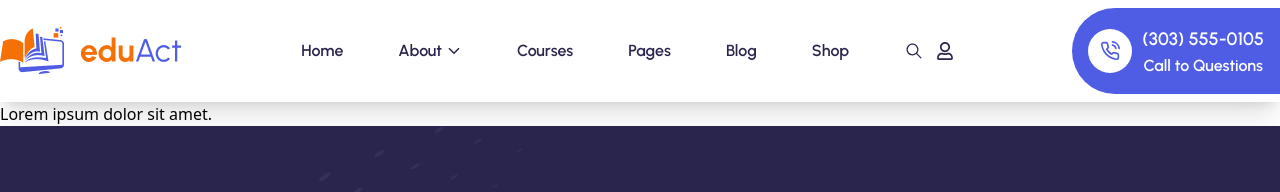
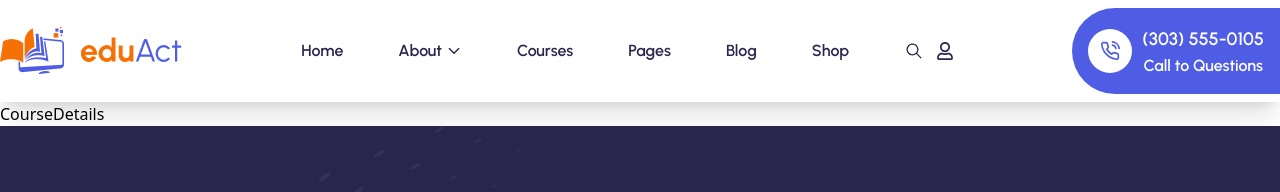
Before and after one commit to basudevkumer/eduact-frontend-design, a React (Vite) app: page /course in a window 1280 px wide. Shown: the top 192 px of the page. Built offline with nearby package versions, Linux system fonts and the light colour scheme.

Commit message:
solve: in Course.jsx page vercel component naming and import  problems solve

```diff
--- /dev/null
+++ b/src/component/course/CourseDetails.jsx
@@ -0,0 +1,9 @@
+import React from 'react'
+
+const CourseDetails = () => {
+  return (
+    <div>CourseDetails</div>
+  )
+}
+
+export default CourseDetails
--- a/src/component/course/Course_details.jsx
+++ /dev/null
@@ -1,11 +0,0 @@
-import React from 'react'
-
-const Course_details = () => {
-  return (
-    <div>
-      <h1>Lorem ipsum dolor sit amet.</h1>
-    </div>
-  )
-}
-
-export default Course_details
--- a/src/page/Course.jsx
+++ b/src/page/Course.jsx
@@ -1,12 +1,11 @@
-import React from 'react'
-import Course_details from '../component/course/course_details'
+import CourseDetails from "../component/course/CourseDetails";
 
 const Course = () => {
   return (
     <>
-    <Course_details/>
+      <CourseDetails />
     </>
-  )
-}
+  );
+};
 
-export default Course
+export default Course;
```
